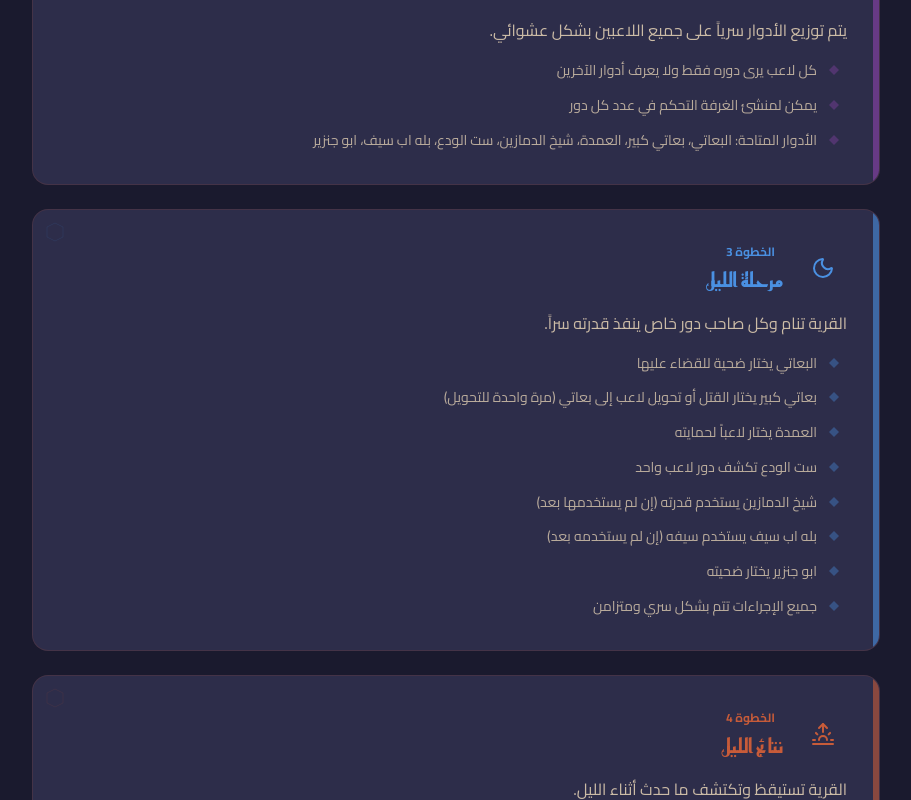
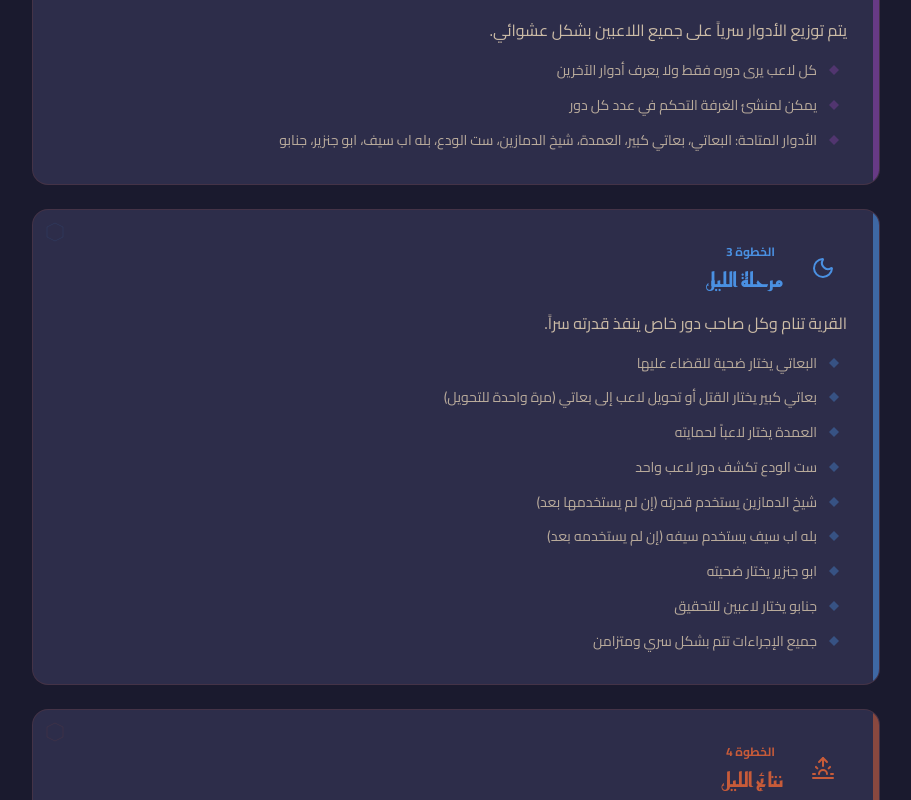
Before and after one commit to Mohie800/alba3ati-landing, a Next.js app: page /how-to-play in a window 1280 px wide. Shown: the part 1520-2320 px from the top of the page, without its empty margins (184-1095 px from the left). Built offline with nearby package versions, Linux system fonts and the light colour scheme; no server answers.

Commit message:
feat: add new role "جنابو" with investigation abilities and update role count for clarity

```diff
--- a/src/app/how-to-play/page.tsx
+++ b/src/app/how-to-play/page.tsx
@@ -11,6 +11,7 @@ import {
   Swords,
   Sparkles,
   Link as LinkIcon,
+  Search,
   DoorOpen,
   Moon,
   Sun,
@@ -166,6 +167,22 @@ const roles: {
       "استهدف اللاعبين الأقوياء لتسهيل طريقك للفوز",
     ],
   },
+  {
+    name: "جنابو",
+    team: "الأهالي",
+    teamColor: "var(--role-ba3ati)",
+    icon: Search,
+    description:
+      "المحقق. كل ليلة يختار لاعبين لمعرفة إذا كانوا في نفس الفريق أم لا.",
+    ability: "اختيار لاعبين كل ليلة للتحقيق إن كانوا في نفس الفريق",
+    goal: "مساعدة القرية في كشف البعاتي باستخدام نتائج التحقيق",
+    tips: [
+      "اختر لاعبين تشك فيهم — إذا كانوا مختلفين فأحدهما مشبوه",
+      "إذا كانا في نفس الفريق وتشك في الاثنين، فكلاهما مشبوه",
+      "لا تكشف نتائجك مباشرة — قد يستهدفك البعاتي",
+      "حقق مع لاعب موثوق وآخر مشبوه لتأكيد معلوماتك",
+    ],
+  },
 ];
 
 const gamePhases: {
@@ -195,7 +212,7 @@ const gamePhases: {
     details: [
       "كل لاعب يرى دوره فقط ولا يعرف أدوار الآخرين",
       "يمكن لمنشئ الغرفة التحكم في عدد كل دور",
-      "الأدوار المتاحة: البعاتي، بعاتي كبير، العمدة، شيخ الدمازين، ست الودع، بله اب سيف، ابو جنزير",
+      "الأدوار المتاحة: البعاتي، بعاتي كبير، العمدة، شيخ الدمازين، ست الودع، بله اب سيف، ابو جنزير، جنابو",
     ],
   },
   {
@@ -211,6 +228,7 @@ const gamePhases: {
       "شيخ الدمازين يستخدم قدرته (إن لم يستخدمها بعد)",
       "بله اب سيف يستخدم سيفه (إن لم يستخدمه بعد)",
       "ابو جنزير يختار ضحيته",
+      "جنابو يختار لاعبين للتحقيق",
       "جميع الإجراءات تتم بشكل سري ومتزامن",
     ],
   },
@@ -525,7 +543,7 @@ export default function HowToPlayPage() {
               </div>
               <div className="flex items-center gap-2">
                 <Sparkles size={20} color="white" />
-                <span>٧ أدوار مختلفة</span>
+                <span>٨ أدوار مختلفة</span>
               </div>
               <div className="flex items-center gap-2">
                 <Mic size={20} color="white" />
--- a/src/lib/data.ts
+++ b/src/lib/data.ts
@@ -55,6 +55,14 @@ export const roles = [
     description:
       "الذئب الوحيد. يلعب لوحده ضد الجميع. يفوز عندما يكون آخر من يبقى.",
   },
+  {
+    id: "jenabu",
+    name: "جنابو",
+    team: "الأهالي",
+    color: "#2E86C1",
+    description:
+      "المحقق. كل ليلة يختار لاعبين لمعرفة إذا كانوا في نفس الفريق أم لا.",
+  },
 ];
 
 export const features: {
@@ -84,7 +92,7 @@ export const features: {
   },
   {
     icon: "masks",
-    title: "7 أدوار فريدة",
+    title: "8 أدوار فريدة",
     description: "كل دور بقدرات ليلية خاصة",
   },
   {
```
